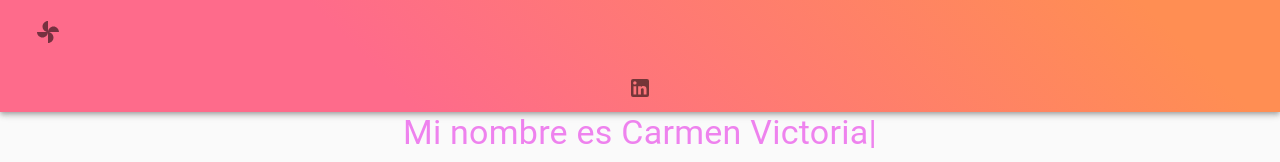
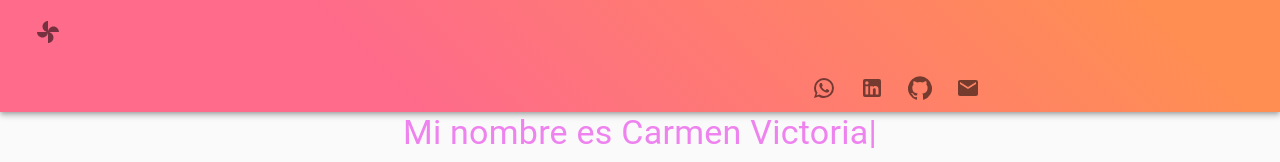
Before and after one commit to CarmenVictoriaFarinez/portafolio-cvf, a React (Create React App) app: page / in a window 1280 px wide. Shown: the top 162 px of the page. Built offline with nearby package versions, Linux system fonts and the light colour scheme.

Commit message:
añadiendo iconos redes al navbar

```diff
--- a/src/App.css
+++ b/src/App.css
@@ -14,3 +14,9 @@ body{
   width:"40%";
   margin-left: "760%";
 }
+.MuiIconButton-label{
+  flex-direction: row-reverse;
+}
+.MuiIconButton-root{
+  size: 30px;
+}
--- a/src/components/Header.js
+++ b/src/components/Header.js
@@ -1,5 +1,5 @@
 import React from 'react'
-import { Typography, Avatar, Grid, Box } from '@material-ui/core';
+import { Typography, Grid, Box } from '@material-ui/core';
 import { makeStyles } from '@material-ui/core/styles';
 import Typed  from 'react-typed';
 
--- a/src/components/Navbar.js
+++ b/src/components/Navbar.js
@@ -4,11 +4,11 @@ import { Link } from 'react-router-dom';
 import Footer from './Footer';
 import Whatsapp from '@material-ui/icons/WhatsApp';
 import LinkedIn from '@material-ui/icons/LinkedIn';
+import GitHub from '@material-ui/icons/GitHub';
+import { Email } from '@material-ui/icons';
 
 
 import {
-    BottomNavigationAction,
-    Grid,
     AppBar,
     Toolbar,
     ListItem,
@@ -42,7 +42,17 @@ const useStyles = makeStyles({
     },
     listItem: {
         color: 'white'
+    },
+    iconRedes: {
+        marginLeft: theme.spacing(100),
+        "& .MuiSvgIcon-root": {
+            fill: 'linear-gradient(45deg, #FE6B8B 30%, #FF8E53 90%)',
+            "&:hover":{
+                fill: "violet",
+                fontSize: "1.8rem"
             }
+        }
+    },
 });
 
 const menuItems = [
@@ -60,11 +70,11 @@ const menuItems = [
 
 const Navbar = () => {
     const [state, setState] = useState({
-        right:false
+        right: false
     })
 
     const toggleSLider = (slider, open) => () => {
-        setState({...state, [slider]: open})
+        setState({ ...state, [slider]: open })
     }
 
     const classes = useStyles();
@@ -78,7 +88,7 @@ const Navbar = () => {
             <Divider />
             <List>
                 {menuItems.map((IsItem, key) => (
-                    <ListItem button key={key} component={Link} to= {IsItem.listPath} >
+                    <ListItem button key={key} component={Link} to={IsItem.listPath} >
                         <ListItemIcon className={classes.listItem} >{IsItem.listIcon}</ListItemIcon>
                         <ListItemText className={classes.listItem} primary={IsItem.listText} />
                     </ListItem>
@@ -93,22 +103,32 @@ const Navbar = () => {
                 <AppBar position='static' style={{ background: 'linear-gradient(45deg, #FE6B8B 30%, #FF8E53 90%)' }}>
 
                     <Toolbar>
-                        <IconButton onClick ={toggleSLider("right", true)}>
+                        <IconButton onClick={toggleSLider("right", true)}>
                             <Toys />
                         </IconButton>
 
                         <MobilRightMenuSlider
                             anchor="right"
-                        open={state.right} onClose ={toggleSLider("right", false)}
+                            open={state.right} onClose={toggleSLider("right", false)}
                         >
                             {sideList("right")}
-                        <Footer/>
+                            <Footer />
                         </MobilRightMenuSlider>
                     </Toolbar>
-
-                            <IconButton>
-                                <LinkedIn/>
+                    <ListItemIcon className={classes.iconRedes}>
+                        <IconButton href ="https://wa.link/ENCI" target="_blank">
+                            <Whatsapp />
                         </IconButton>
+                        <IconButton target="_blank" href="https://www.linkedin.com/in/engineercvf/" >
+                            <LinkedIn />
+                        </IconButton>
+                        <IconButton target="_blank" href="https://github.com/CarmenVictoriaFarinez">
+                            <GitHub />
+                        </IconButton>
+                        <IconButton target="_blank" href="https://docs.google.com/forms/d/e/1FAIpQLSczfm55rfx63SAHr2kEBKhMZe_ZAVztR3ReOXU9kELz6rx6GQ/viewform">
+                            <Email />
+                        </IconButton>
+                    </ListItemIcon>
 
                 </AppBar>
             </Box>
```
Lines whose indentation alone changed are shown as unchanged.
